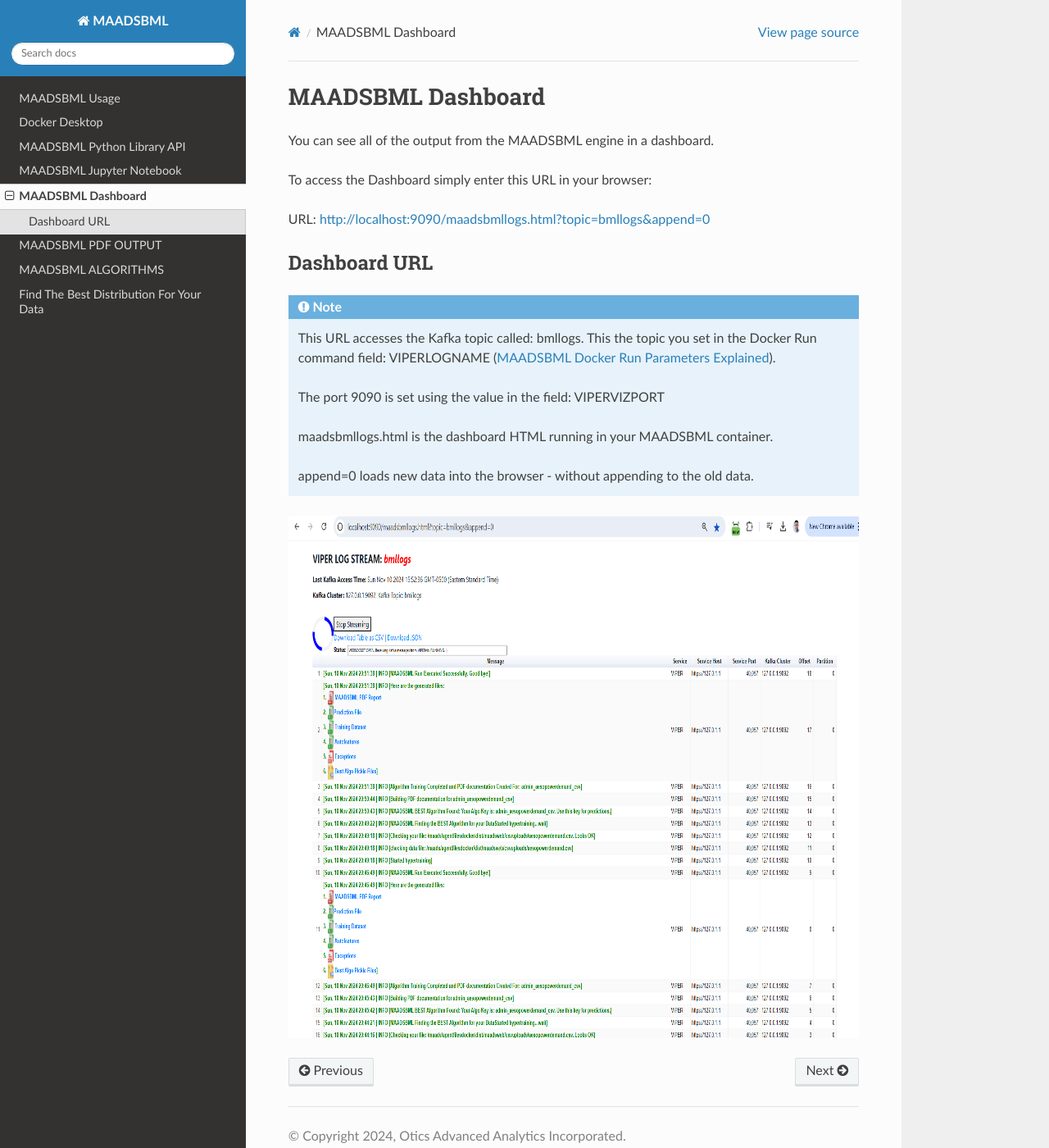
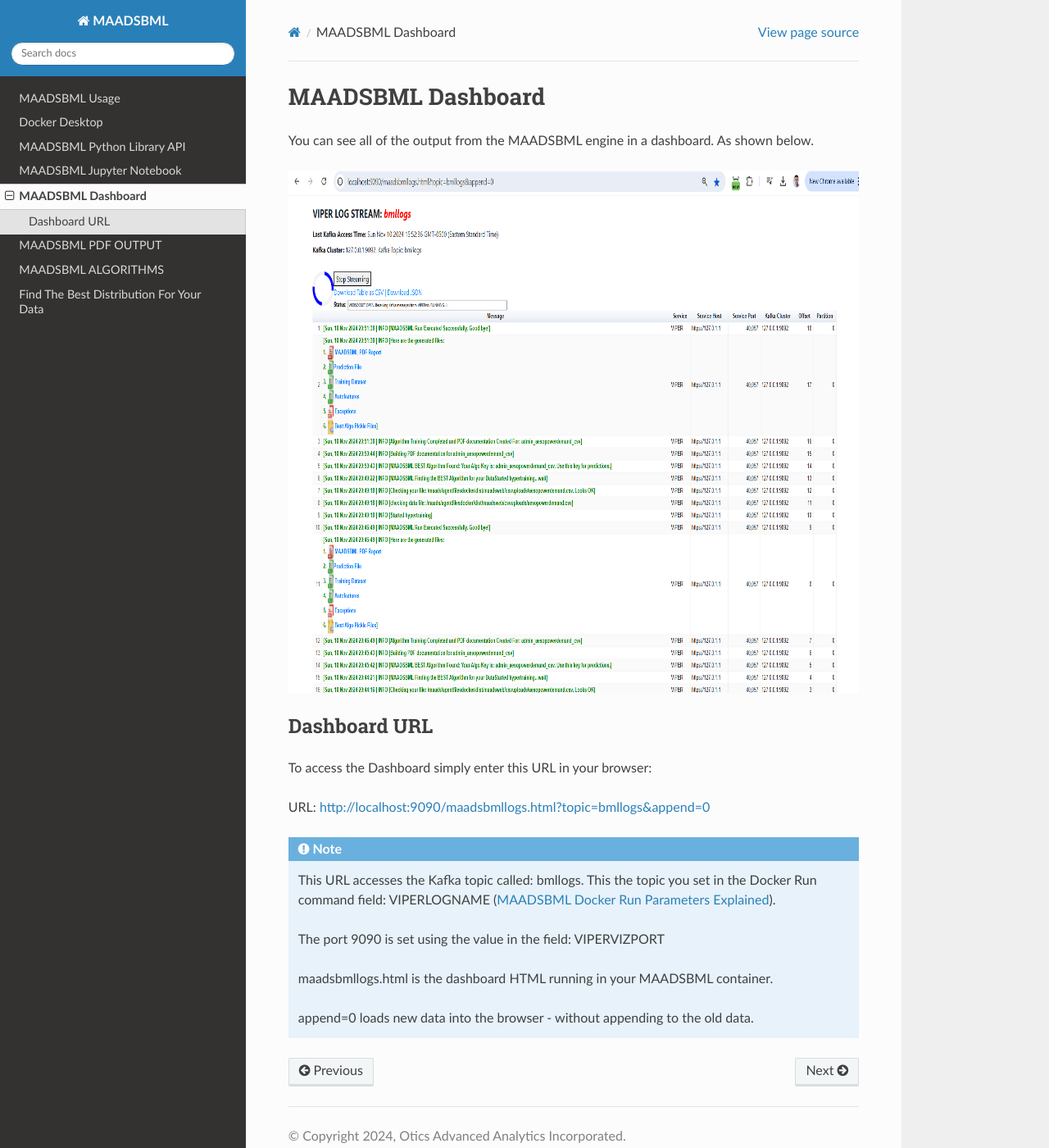
Before and after one commit to smaurice101/maadsbml, a Sphinx documentation site: the page built from docs/source/dashboard.rst, in a window 1280 px wide and 1400 px high. Shown: the whole window at 82% size. Built offline with Sphinx 7.4.7 and the Read the Docs theme 3.1.0, drawn with Linux system fonts in a browser that asks for light colours.

Commit message:
Update dashboard.rst

```diff
--- a/docs/source/dashboard.rst
+++ b/docs/source/dashboard.rst
@@ -1,14 +1,16 @@
 MAADSBML Dashboard
 =====================
 
-You can see all of the output from the MAADSBML engine in a dashboard.
+You can see all of the output from the MAADSBML engine in a dashboard.  As shown below.
 
+.. figure:: bmldash.png
+   :scale: 60%
+
+Dashboard URL
+------------
 To access the Dashboard simply enter this URL in your browser:
 
 URL: http://localhost:9090/maadsbmllogs.html?topic=bmllogs&append=0
-
-Dashboard URL
-------------
 
 .. note::
    This URL accesses the Kafka topic called: bmllogs.  This the topic you set in the Docker Run command field: VIPERLOGNAME (:ref:`MAADSBML Docker Run Parameters Explained`).
@@ -18,6 +20,3 @@
    maadsbmllogs.html is the dashboard HTML running in your MAADSBML container.
 
    append=0 loads new data into the browser - without appending to the old data.
-
-.. figure:: bmldash.png
-   :scale: 60%
```
